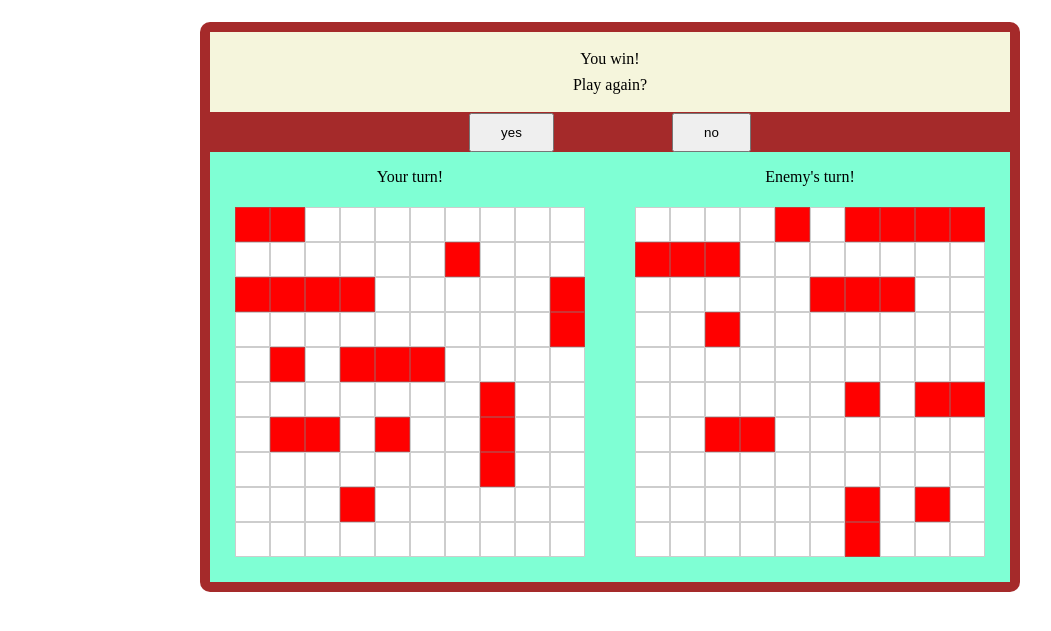
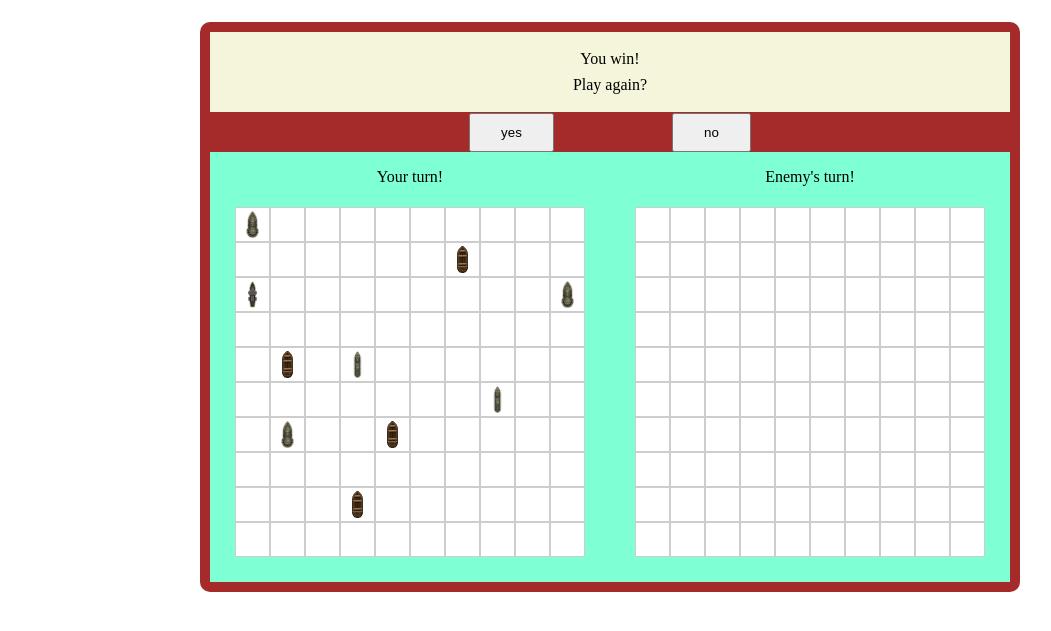
Before and after one commit to Raezane/battleship, a website built with webpack: page src/index.html in a window 1280 px wide. Shown: the part 93-724 px from the top of the page, without its empty margins (30-1081 px from the left). Built offline with nearby package versions, Linux system fonts and the light colour scheme.

Commit message:
initiate functionality for the ship setting

```diff
--- a/src/controller.js
+++ b/src/controller.js
@@ -9,9 +9,10 @@ const gameController = function() {
   const computer = playerHandler();
 
   function activateDOMelements() {
-    display.initiateClickables();
+    display.initiateDOM();
     display.attachListeners();
   }
+
   activateDOMelements();
 
   player.initiateBoard();
@@ -23,8 +24,9 @@ const gameController = function() {
   computer.playerBoard.setCreatedShips();
 
   display.boardRefresher(player.playerBoard.getGameBoard(), 'player');
-  display.boardRefresher(computer.playerBoard.getGameBoard(), 'computer');
 
+  //function getDirectionAndLength() {}
 }
 
+
 export {gameController}
--- a/src/index.js
+++ b/src/index.js
@@ -3,4 +3,4 @@ import './normalize.scss';
 import './style.scss';
 import { gameController } from './controller.js';
 
-gameController()
+gameController();
--- a/src/models/boardHandler.js
+++ b/src/models/boardHandler.js
@@ -9,11 +9,13 @@ const boardHandler = function() {
     hit: 'x',
     miss: 'o',
     shipSurrounding: 'u'
-  }
+  };
 
   const getGameBoard = () => board;
   const getShips = () => ships;
   const getSunkenShips = () => sunkenShips;
+
+  const isShip = (boardEntry) => boardEntry !== null && typeof boardEntry === 'object';
 
   const areAllSunk = function() {
     if (sunkenShips.length >= 10) return true
@@ -44,13 +46,13 @@ const boardHandler = function() {
     };
   };
 
+  const getRandomNumber = function(num) {
+    return Math.floor(Math.random() * num)
+  }
+
   const randomiseCoords = function(shipObj) {
 
     let randomCoords = [[], []]
-
-    function getRandomNumber(num) {
-      return Math.floor(Math.random() * num)
-    }
 
     let lengthOfShip = shipObj.getLength()
     let direction = getRandomNumber(2)
@@ -75,6 +77,25 @@ const boardHandler = function() {
     return randomCoords
   }
 
+  const getSurroundingArea = function(coords) {
+    let surroundingArea = {
+      north: [coords[0]-1, coords[1]],
+      northEast: [coords[0]-1, coords[1]+1],
+      east: [coords[0], coords[1]+1],
+      southEast: [coords[0]+1, coords[1]+1],
+      south: [coords[0]+1, coords[1]],
+      southWest: [coords[0]+1, coords[1]-1],
+      west: [coords[0], coords[1]-1],
+      northWest: [coords[0]-1, coords[1]-1]
+    }
+    return surroundingArea
+  }
+
+  const isInBounds = function(coords) {
+    const [row, col] = coords;
+    return row >= 0 && row < board.length && col >= 0 && col < board[0].length;
+  }
+
   const shipSetter = function(shipObj, frontCoords, rearCoords) {
 
     /* first check if the selected area for the ship to be placed is not
@@ -84,20 +105,6 @@ const boardHandler = function() {
     const getCoordsCopy = (coords) => [...coords];
 
     let frontCoordsCopy = getCoordsCopy(frontCoords)
-
-    function getSurroundingArea(coords) {
-      let surroundingArea = {
-        north: [coords[0]-1, coords[1]],
-        northEast: [coords[0]-1, coords[1]+1],
-        east: [coords[0], coords[1]+1],
-        southEast: [coords[0]+1, coords[1]+1],
-        south: [coords[0]+1, coords[1]],
-        southWest: [coords[0]+1, coords[1]-1],
-        west: [coords[0], coords[1]-1],
-        northWest: [coords[0]-1, coords[1]-1]
-      }
-      return surroundingArea
-    }
 
     function setShip(direction, frontCoords, rearCoords) {
 
@@ -166,14 +173,9 @@ const boardHandler = function() {
       surroundings.forEach(coords => {
         if (isInBounds(coords)) {
           board[coords[0]][coords[1]] = markers.shipSurrounding
-        }
+        };
       });
-    }
-
-    function isInBounds(coords) {
-      const [row, col] = coords;
-      return row >= 0 && row < board.length && col >= 0 && col < board[0].length;
-    }
+    };
 
     function validPlacement(direction) {
 
@@ -191,7 +193,7 @@ const boardHandler = function() {
         for (const key in surrounding) {
           let [row, col] = surrounding[key]
           try {
-            if (board[row][col] && typeof board[row][col] === 'object') return false
+            if (isShip(board[row][col])) return false
           } catch (error) {
             /* if the current value is undefined (outside bounds), this catch-block catches it without
             crashing the app */
@@ -267,7 +269,7 @@ const boardHandler = function() {
     }
   };
 
-  return {getGameBoard, getSunkenShips, areAllSunk, buildBoard, createShips, setCreatedShips, getShips, randomiseCoords, shipSetter, receiveAttack}
+  return {getGameBoard, getSunkenShips, isShip, areAllSunk, buildBoard, createShips, setCreatedShips, getShips, randomiseCoords, getRandomNumber, getSurroundingArea, isInBounds, shipSetter, receiveAttack}
 
 }
 
--- a/src/models/shipHandler.js
+++ b/src/models/shipHandler.js
@@ -1,8 +1,11 @@
 const ship = function(length) {
 
   let hits = 0
+  let imgIsSet = false;
 
-  const hit = () => hits += 1
+  const hit = () => hits += 1;
+  const setImg = () => imgIsSet = true;
+  const isImgSet = () => imgIsSet
 
   const getLength = () => length
   const getHits = () => hits
@@ -12,7 +15,7 @@ const ship = function(length) {
     return false
   }
 
-  return {hit, getLength, getHits, isSunk}
+  return {hit, getLength, getHits, isSunk, setImg, isImgSet}
 }
 
 export {ship}
--- a/src/style.scss
+++ b/src/style.scss
@@ -67,8 +67,8 @@ html, body {
 
   .board {
     display: grid;
-    grid-template-columns: repeat(10, auto);
-    grid-auto-rows: auto;
+    grid-template-columns: repeat(10, 35px);
+    grid-auto-rows: 35px;
     height: 350px;
     width: 350px;
     background-color: white;
@@ -77,14 +77,19 @@ html, body {
 }
 
 .board div {
+  display: flex;
+  justify-content: center;
+  align-items: center;
   box-sizing: border-box;
   width: 100%;
   height: 100%;
   border: 1px solid rgba(130, 130, 130, 0.4);
 }
 
-.placedShip {
-  background-color: red;
+.placedShip img {
+  width: 80%;
+  height: 80%;
+  object-fit: contain;
 }
 
 .turnheader {
--- a/src/ui/displayHandler.js
+++ b/src/ui/displayHandler.js
@@ -1,23 +1,104 @@
+import { gameController } from "../controller.js";
 import { boardHandler } from "../models/boardHandler.js";
-import { ship } from "../models/shipHandler.js";
+import ship1 from "../assets/images/boat1.png";
+import ship2A from "../assets/images/ship_small_body.png";
+import ship2B from "../assets/images/ship_small_body_destroyed.png";
+import ship3A from "../assets/images/ship_medium_body.png";
+import ship3B from "../assets/images/ship_medium_body_destroyed.png";
+import ship4A from "../assets/images/ship_large_body.png";
+import ship4B from "../assets/images/ship_large_body_destroyed.png";
 
 const displayHandler = function() {
+
+  /* we declare a general board object here so that we may use its
+  helper functions */
+  let boardObject = boardHandler();
+
   //declare interactive dom elements
-  let playerBoardcells, enemyBoardCells;
+  let playerBoardcells, enemyBoardCells
 
   document.addEventListener('DOMContentLoaded', () => {
-    initiateClickables()
-    //attachListeners()
+    initiateDOM();
+    //initiateImages()
+    attachListeners();
   });
 
-  function initiateClickables() {
+  function initiateDOM() {
     playerBoardcells = document.querySelectorAll('.player div');
     enemyBoardCells = document.querySelectorAll('.enemy div');
-    //console.log(playerBoardcells[5].getAttribute('col'));
   }
+
+  /* function initiateImages() {
+
+  } */
 
   function attachListeners() {
 
+  }
+
+  function getProperShipImg(shipObject, shipLength) {
+    let isSunk = shipObject.isSunk();
+
+    if (shipLength == 1 && isSunk == false) return shipImages.boat;
+    if (shipLength == 2 && isSunk == false) return shipImages.shipSmall;
+    if (shipLength == 2 && isSunk) return shipImages.shipSmallDestroyed;
+    if (shipLength == 3 && isSunk == false) return shipImages.shipMedium;
+    if (shipLength == 3 && isSunk) return shipImages.shipMediumDestroyed;
+    if (shipLength == 4 && isSunk == false) return shipImages.shipLarge;
+    if (shipLength == 4 && isSunk) return shipImages.shipLargeDestroyed;
+  }
+
+  function getDirectionAndLength(shipObj, board, row, col) {
+    /* before we may use row and column to get the surrounding coords,
+    we need to parse them to number first because they both are still strings
+    at this moment when they've been fetched from dom as data attributes */
+    let rowInt = parseInt(row, 10);
+    let colInt = parseInt(col, 10);
+    let direction;
+    let shipLength = shipObj.getLength();
+
+    if (shipLength > 1) {
+      let surrounding = boardObject.getSurroundingArea([rowInt, colInt])
+
+      /* we'll also need to check if the received surroundingCoords are in bounds
+      before we check in which direction should the ship image be placed */
+      if (boardObject.isInBounds(surrounding.east)) {
+        if (boardObject.isShip(board[surrounding.south[0]][surrounding.south[1]])) {
+          direction = 'vertical';
+        }
+      } else direction = 'horizontal';
+    } else {
+      // if the shipLength is only 1, we may set a random direction for it
+        let randomDirection = boardObject.getRandomNumber(2);
+        if (randomDirection == 0) direction = 'vertical';
+        else direction = 'horizontal';
+      };
+
+    return [direction, shipLength];
+  };
+
+  const shipImages =
+  {
+    boat: ship1,
+    shipSmall: ship2A,
+    shipSmallDestroyed: ship2B,
+    shipMedium: ship3A,
+    shipMediumDestroyed: ship3B,
+    shipLarge: ship4A,
+    shipLargeDestroyed: ship4B,
+  }
+
+  function setImage(shipImg, cell, direction) {
+    const ship = new Image();
+    ship.src = shipImg;
+
+    //JATKA TÄSTÄ!
+    cell.classList.add('placedShip');
+    cell.append(ship);
+  }
+
+  function informShipObj(shipObj) {
+    shipObj.setImg();
   }
 
   function boardRefresher(board, whichOne) {
@@ -25,20 +106,20 @@ const displayHandler = function() {
     let boardCells;
     whichOne === 'player' ? boardCells = playerBoardcells : boardCells = enemyBoardCells;
 
-    function isShip(cell) {
-      return cell !== null && typeof cell === 'object'
-    }
-
     boardCells.forEach(cell => {
       let row = cell.getAttribute('row');
       let col = cell.getAttribute('col');
-      if (isShip(board[row][col]) == true) cell.classList.add('placedShip');
+      if (boardObject.isShip(board[row][col]) && board[row][col].isImgSet() == false) {
+        let directionAndLength = getDirectionAndLength(board[row][col], board, row, col);
+        let shipLength = directionAndLength[1];
+        let shipImage = getProperShipImg(board[row][col], shipLength);
+        setImage(shipImage, cell, directionAndLength[0]);
+        informShipObj(board[row][col])
+      };
     });
-
-
   };
 
-  return {initiateClickables, attachListeners, boardRefresher}
+  return {initiateDOM, attachListeners, boardRefresher}
 };
 
 export {displayHandler}
```
Also changed, not shown: src/assets/images/ship_large_body_destroyed.png (added), src/assets/images/ship_medium_body_b.png (deleted), src/assets/images/ship_medium_body_destroyed.png (added), src/assets/images/ship_small_b_body.png (deleted), src/assets/images/ship_small_body_destroyed.png (added).
